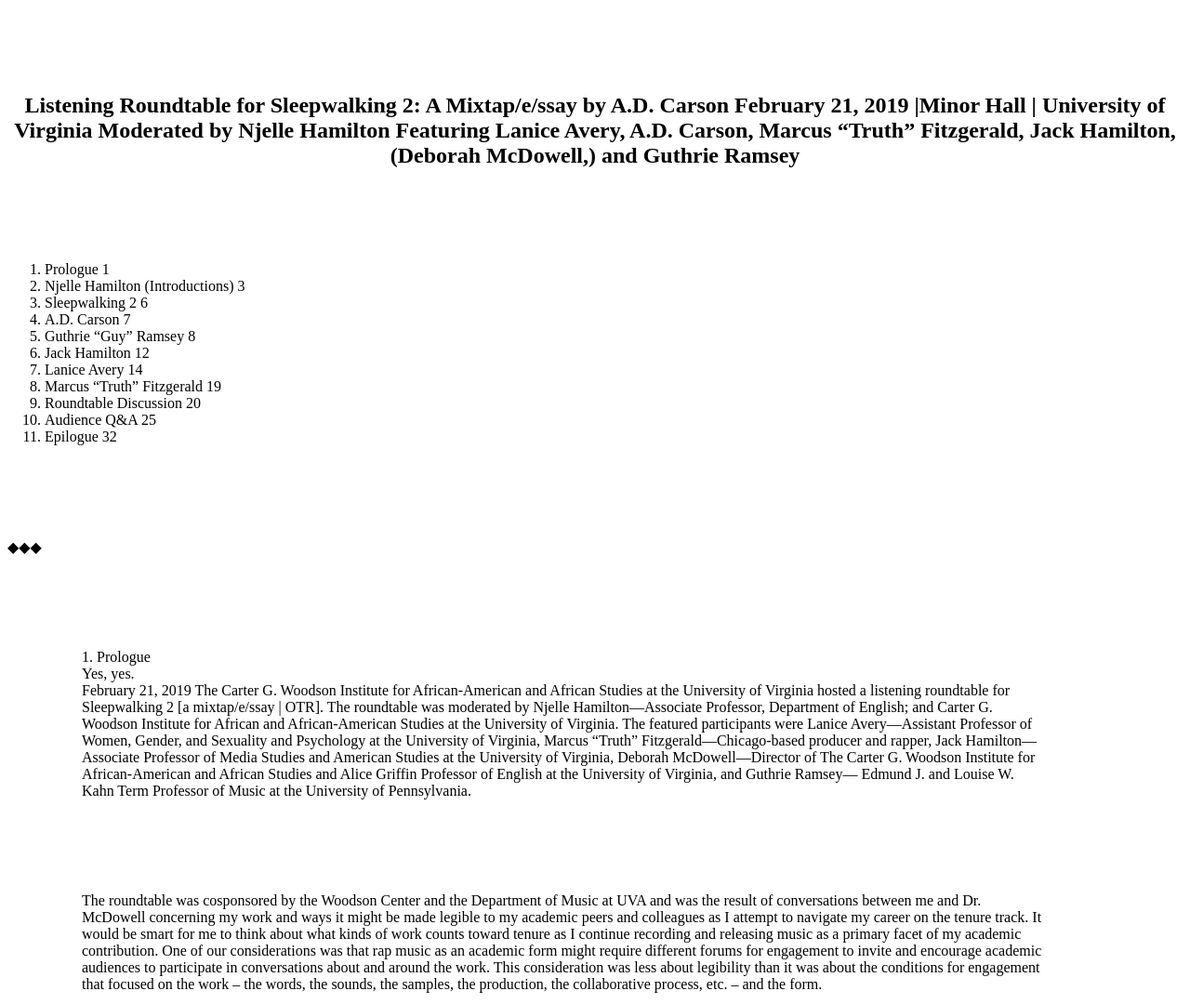
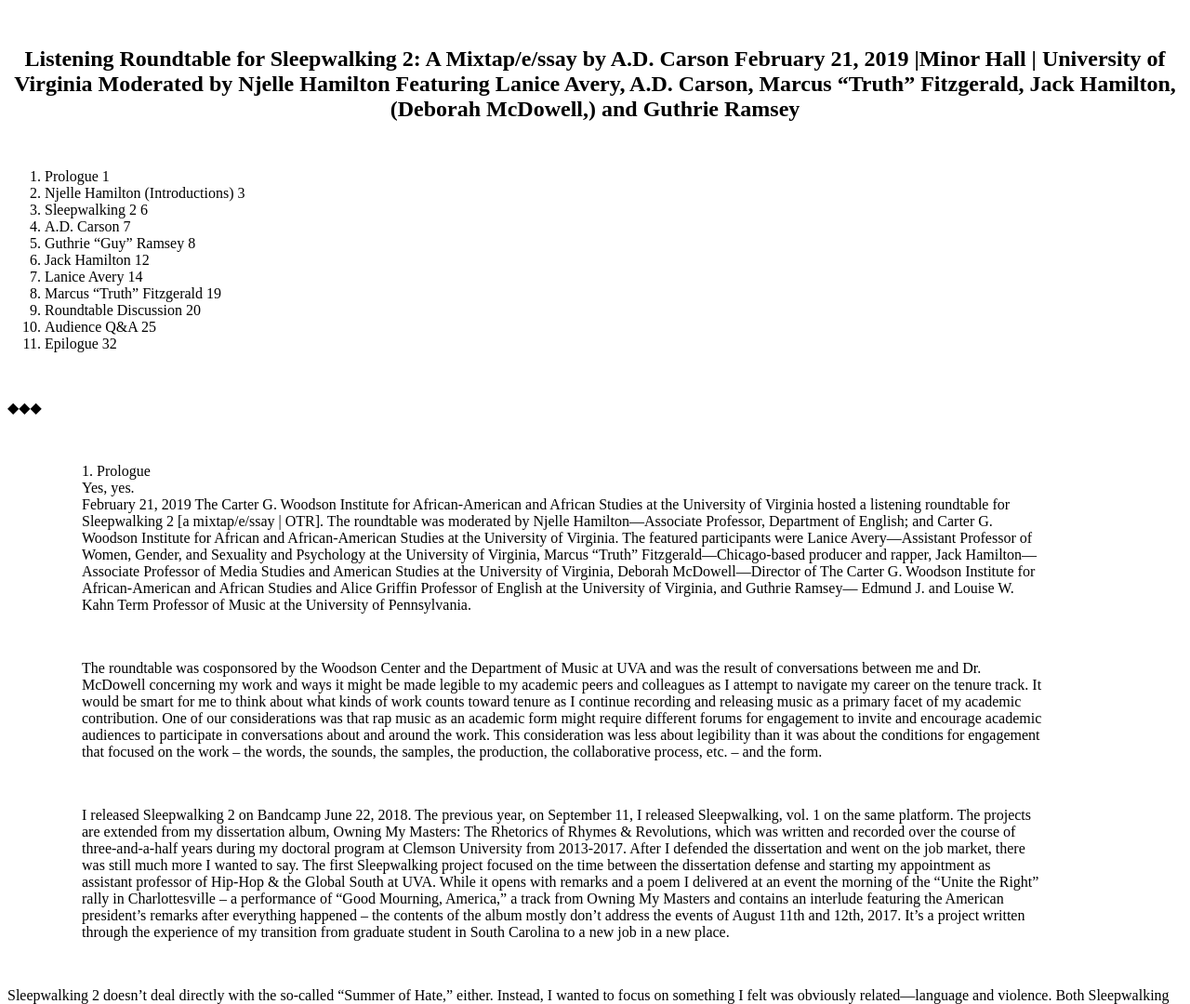
Before and after one commit to erodriguez742/carsondemo1, a plain HTML site: page index.html in a window 1280 px wide. Shown: the top 1080 px of the page at 93% size. Drawn offline with Linux system fonts and the light colour scheme.

Commit message:
Update index.html

```diff
--- a/index.html
+++ b/index.html
@@ -2,8 +2,8 @@
 <html>
 <style>
 p {
-  margin-top: 100px;
-  margin-bottom: 100px;
+  margin-top: 50px;
+  margin-bottom: 50px;
   margin-right: 150px;
   margin-left: 80px;
 }
@@ -38,10 +38,13 @@
   <p>
 1.	Prologue<br>
 Yes, yes.<br>
-February 21, 2019 The Carter G. Woodson Institute for African-American and African Studies at the University of Virginia hosted a listening roundtable for Sleepwalking 2 [a mixtap/e/ssay | OTR]. The roundtable was moderated by Njelle Hamilton—Associate Professor, Department of English; and Carter G. Woodson Institute for African and African-American Studies at the University of Virginia. The featured participants were Lanice Avery—Assistant Professor of Women, Gender, and Sexuality and Psychology at the University of Virginia, Marcus “Truth” Fitzgerald—Chicago-based producer and rapper, Jack Hamilton—Associate Professor of Media Studies and American Studies at the University of Virginia, Deborah McDowell—Director of The Carter G. Woodson Institute for African-American and African Studies and Alice Griffin Professor of English at the University of Virginia, and Guthrie Ramsey— Edmund J. and Louise W. Kahn Term Professor of Music at the University of Pennsylvania.<br>
+February 21, 2019 The Carter G. Woodson Institute for African-American and African Studies at the University of Virginia hosted a listening roundtable for Sleepwalking 2 [a mixtap/e/ssay | OTR]. The roundtable was moderated by Njelle Hamilton—Associate Professor, Department of English; and Carter G. Woodson Institute for African and African-American Studies at the University of Virginia. The featured participants were Lanice Avery—Assistant Professor of Women, Gender, and Sexuality and Psychology at the University of Virginia, Marcus “Truth” Fitzgerald—Chicago-based producer and rapper, Jack Hamilton—Associate Professor of Media Studies and American Studies at the University of Virginia, Deborah McDowell—Director of The Carter G. Woodson Institute for African-American and African Studies and Alice Griffin Professor of English at the University of Virginia, and Guthrie Ramsey— Edmund J. and Louise W. Kahn Term Professor of Music at the University of Pennsylvania.
 	  <p>
-The roundtable was cosponsored by the Woodson Center and the Department of Music at UVA and was the result of conversations between me and Dr. McDowell concerning my work and ways it might be made legible to my academic peers and colleagues as I attempt to navigate my career on the tenure track. It would be smart for me to think about what kinds of work counts toward tenure as I continue recording and releasing music as a primary facet of my academic contribution. One of our considerations was that rap music as an academic form might require different forums for engagement to invite and encourage academic audiences to participate in conversations about and around the work. This consideration was less about legibility than it was about the conditions for engagement that focused on the work – the words, the sounds, the samples, the production, the collaborative process, etc. – and the form. </p>
+The roundtable was cosponsored by the Woodson Center and the Department of Music at UVA and was the result of conversations between me and Dr. McDowell concerning my work and ways it might be made legible to my academic peers and colleagues as I attempt to navigate my career on the tenure track. It would be smart for me to think about what kinds of work counts toward tenure as I continue recording and releasing music as a primary facet of my academic contribution. One of our considerations was that rap music as an academic form might require different forums for engagement to invite and encourage academic audiences to participate in conversations about and around the work. This consideration was less about legibility than it was about the conditions for engagement that focused on the work – the words, the sounds, the samples, the production, the collaborative process, etc. – and the form.
+	</p>
+	<p>
 	I released Sleepwalking 2 on Bandcamp June 22, 2018. The previous year, on September 11, I released Sleepwalking, vol. 1 on the same platform. The projects are extended from my dissertation album, Owning My Masters: The Rhetorics of Rhymes & Revolutions, which was written and recorded over the course of three-and-a-half years during my doctoral program at Clemson University from 2013-2017. After I defended the dissertation and went on the job market, there was still much more I wanted to say. The first Sleepwalking project focused on the time between the dissertation defense and starting my appointment as assistant professor of Hip-Hop & the Global South at UVA. While it opens with remarks and a poem I delivered at an event the morning of the “Unite the Right” rally in Charlottesville – a performance of “Good Mourning, America,” a track from Owning My Masters and contains an interlude featuring the American president’s remarks after everything happened – the contents of the album mostly don’t address the events of August 11th and 12th, 2017. It’s a project written through the experience of my transition from graduate student in South Carolina to a new job in a new place.
+	</p>
 	Sleepwalking 2 doesn’t deal directly with the so-called “Summer of Hate,” either. Instead, I wanted to focus on something I felt was obviously related—language and violence.
 	Both Sleepwalking projects deal with the same set of questions I wanted to address with Owning My Masters:
 1.	What are the roles of hip-hop performance in knowledge production and what types of ideological work is being done by scholarly engagements with hip-hop performance?
```
